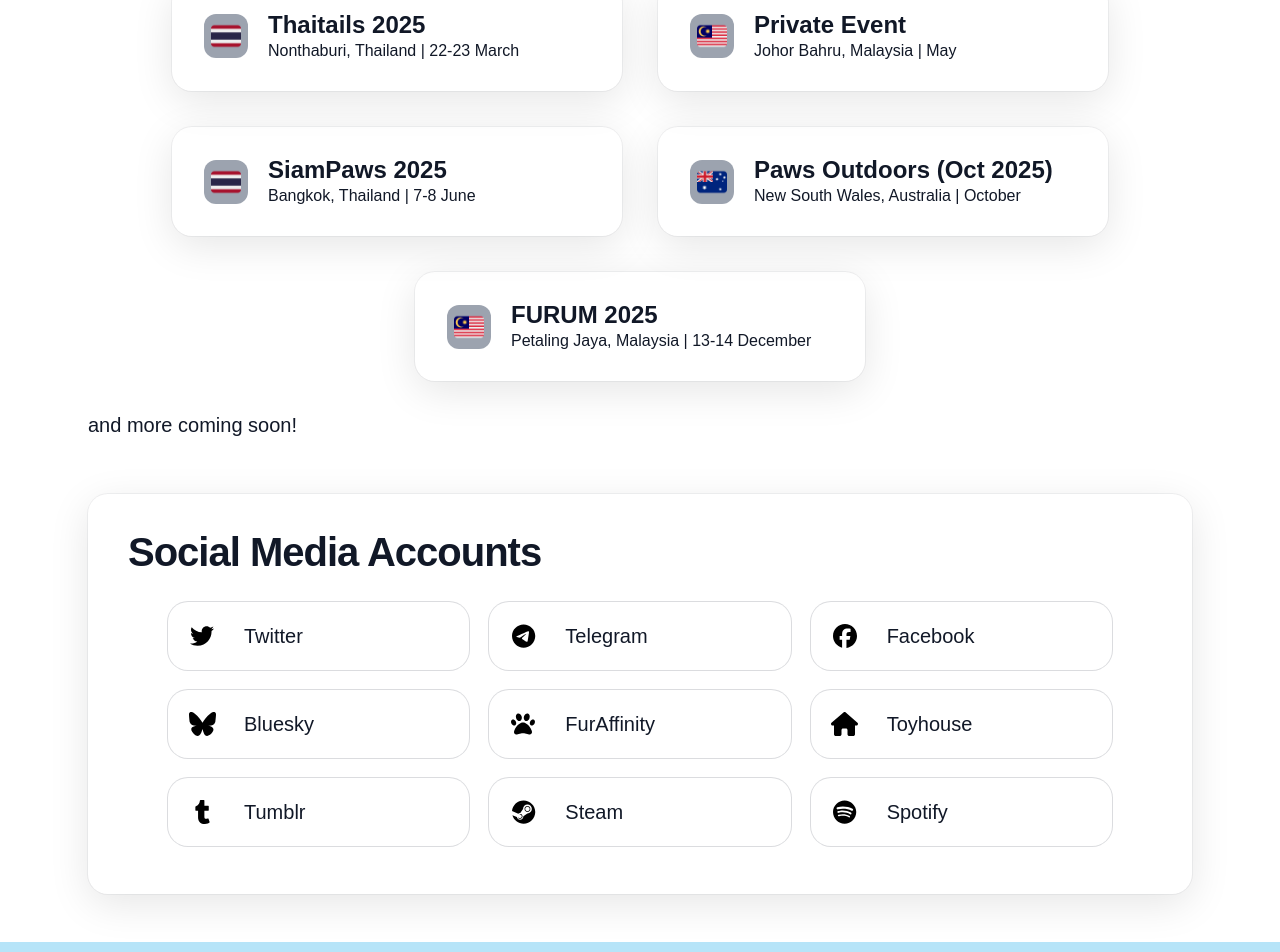
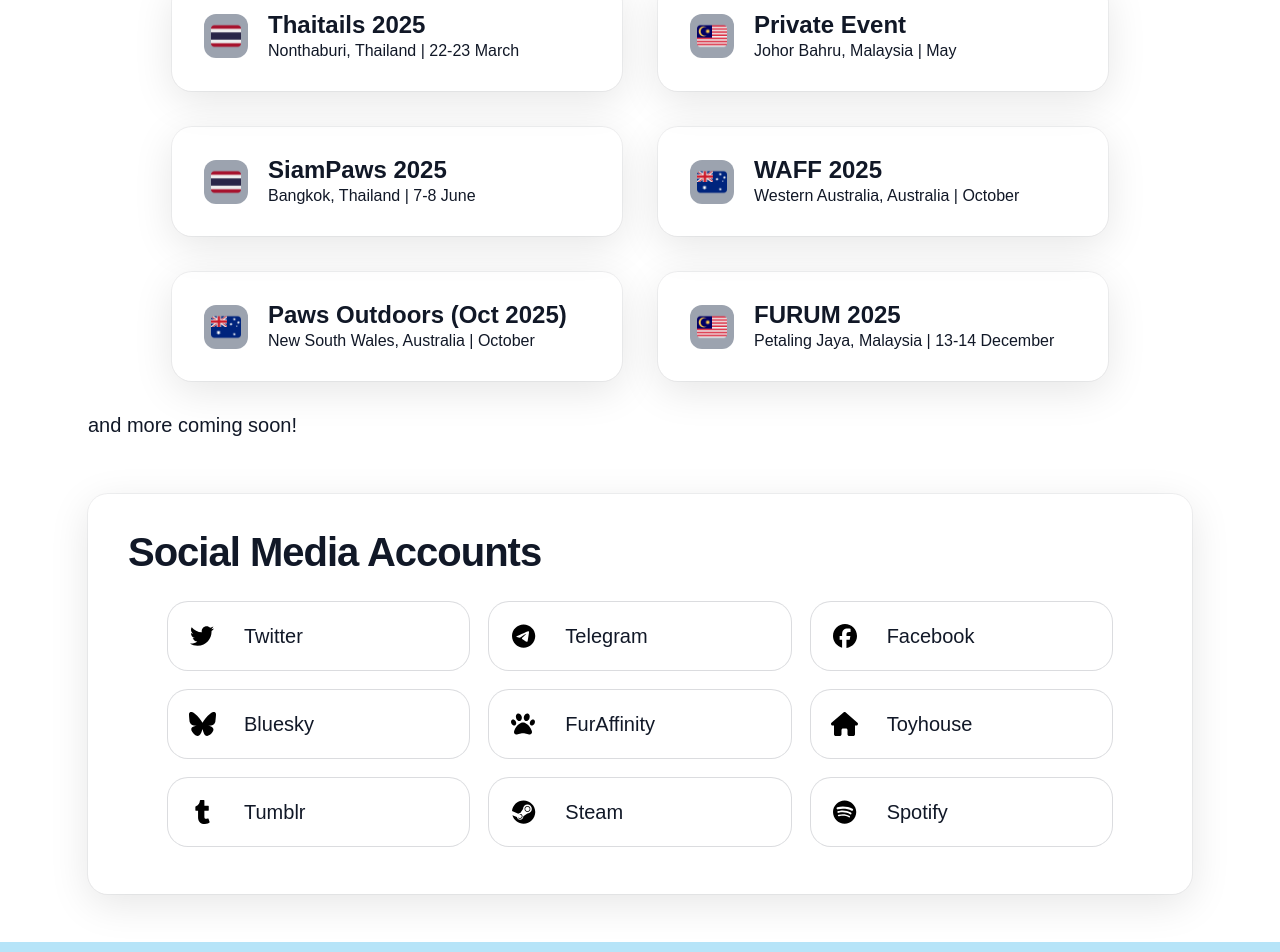
Before and after one commit to PemapolS/flowdy-site, a React (Vite) app: page / in a window 1280 px wide. Shown: the part 1236-2188 px from the top of the page. Built offline with nearby package versions, Linux system fonts and the light colour scheme; a web font is replaced by a local one.

Commit message:
event add

```diff
--- a/src/constants/index.js
+++ b/src/constants/index.js
@@ -51,6 +51,12 @@
         label: "SiamPaws 2025",
         location: "Bangkok, Thailand",
         date: "7-8 June"
+    },
+    {
+        imgURL: flagAU,
+        label: "WAFF 2025",
+        location: "Western Australia, Australia",
+        date: "October"
     },
     {
         imgURL: flagAU,
```
